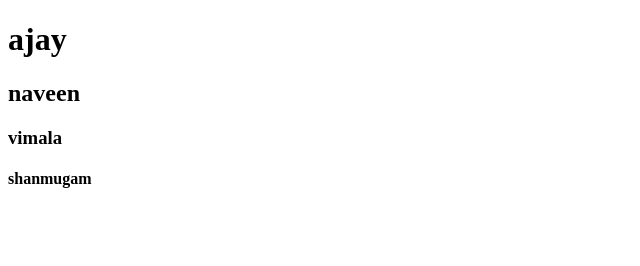
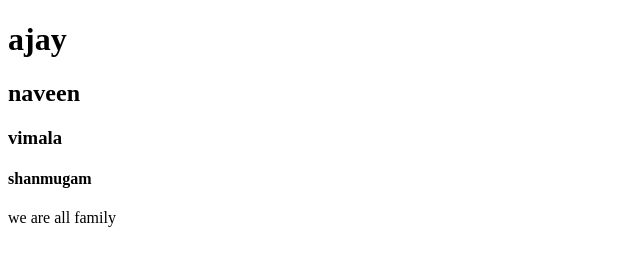
Before and after one commit to Ajaynaveen/git-demo, a plain HTML site: page index.html in a window 1280 px wide. Shown: the whole page, without its empty margins (0-640 px from the left). Drawn offline with Linux system fonts and the light colour scheme.

Commit message:
family added

```diff
--- a/index.html
+++ b/index.html
@@ -13,6 +13,7 @@
     <h3>vimala</h3>
 
     <h4>shanmugam</h4>
+    <p>we are all family</p>
 
 </body>
 </html>
```
